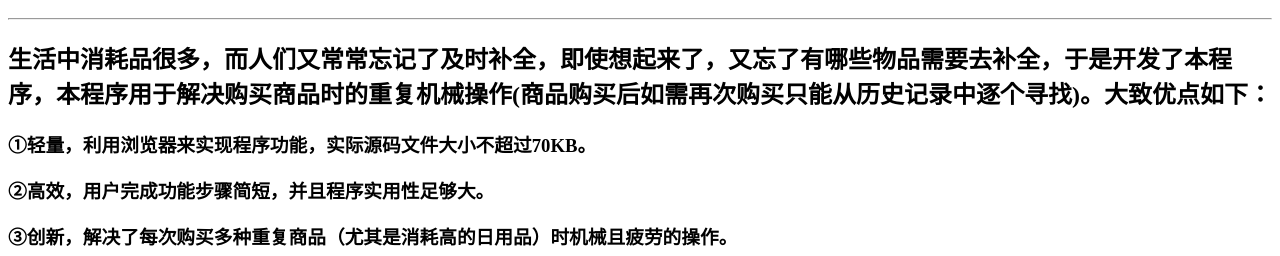
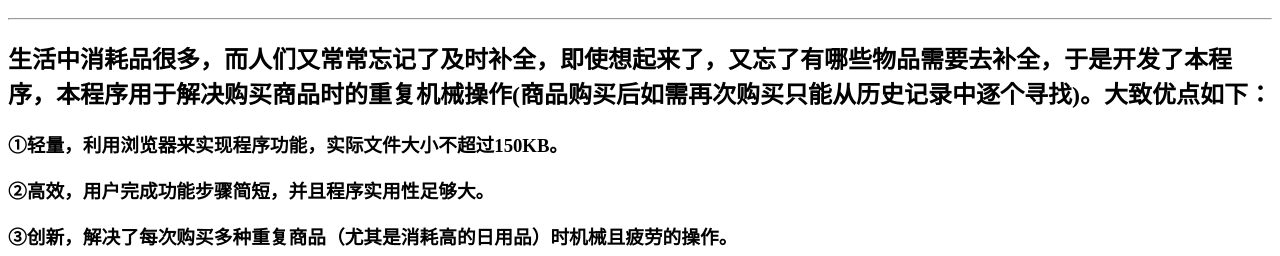
Before and after one commit to lvyitian/20221009, a plain HTML site: page index.html in a window 1280 px wide. Shown: the part 57-313 px from the top of the page. Drawn offline with Linux system fonts and the light colour scheme.

Commit message:
Update index.html

```diff
--- a/index.html
+++ b/index.html
@@ -12,7 +12,7 @@
 <body link="red" alink="red" vlink="red">
     <center><h1>====介绍及其优点====</h1></center><hr>
 	<h2>生活中消耗品很多，而人们又常常忘记了及时补全，即使想起来了，又忘了有哪些物品需要去补全，于是开发了本程序，本程序用于解决购买商品时的重复机械操作(商品购买后如需再次购买只能从历史记录中逐个寻找)。大致优点如下：</h2>
-	<h3>①轻量，利用浏览器来实现程序功能，实际源码文件大小不超过70KB。</h3>
+	<h3>①轻量，利用浏览器来实现程序功能，实际文件大小不超过150KB。</h3>
 	<h3>②高效，用户完成功能步骤简短，并且程序实用性足够大。</h3>
 	<h3>③创新，解决了每次购买多种重复商品（尤其是消耗高的日用品）时机械且疲劳的操作。</h3>
 	<center><h1>====使用注意事项====</h1></center><hr>
```
